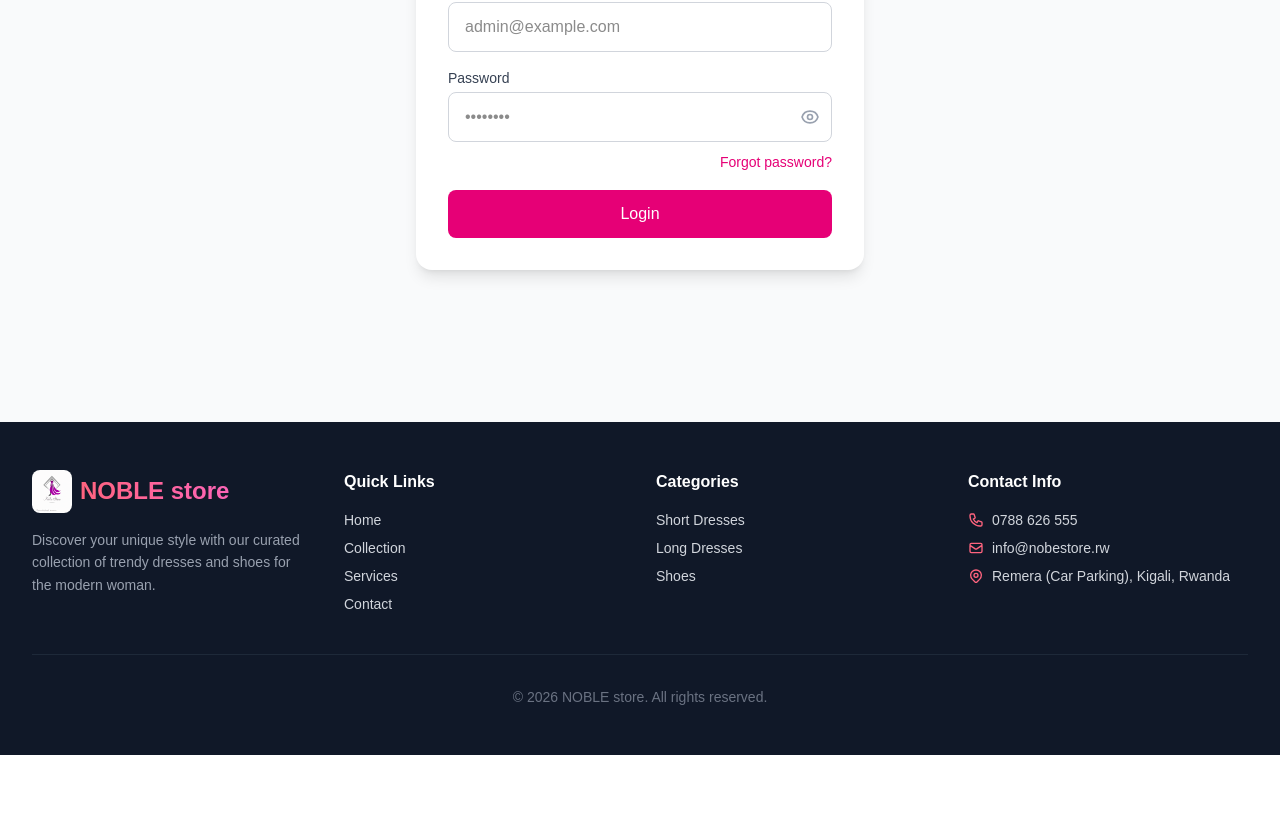
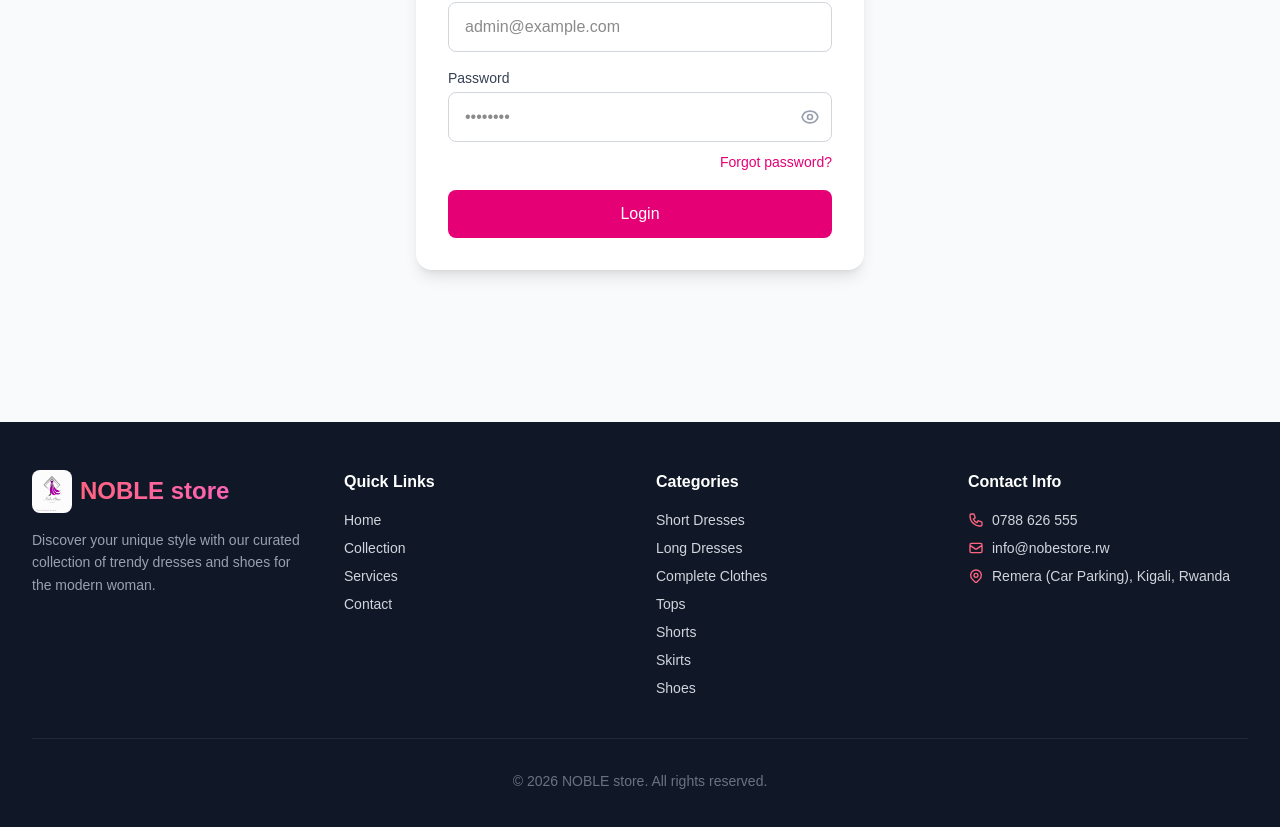
Before and after one commit to walternkusi/noble-store, a Next.js app: page /admin/login in a window 1280 px wide. Shown: the part 443-1270 px from the top of the page. Before the commit the page ends 1198 px from the top, so only its background shows below. Built offline with nearby package versions, Linux system fonts and the light colour scheme.

Commit message:
replace all files with new version

```diff
--- a/src/app/admin/products/[id]/edit/page.tsx
+++ b/src/app/admin/products/[id]/edit/page.tsx
@@ -231,7 +231,10 @@ export default function EditProductPage({ params }: { params: Promise<{ id: stri
                   <option value="">Select category</option>
                   <option value="Short Dresses">Short Dresses</option>
                   <option value="Long Dresses">Long Dresses</option>
+                  <option value="Complete Clothes">Complete Clothes</option>
                   <option value="Tops">Tops</option>
+                  <option value="Shorts">Shorts</option>
+                  <option value="Skirts">Skirts</option>
                   <option value="Shoes">Shoes</option>
                 </select>
               </div>
--- a/src/app/admin/products/new/page.tsx
+++ b/src/app/admin/products/new/page.tsx
@@ -144,11 +144,14 @@ export default function NewProductPage() {
                 className="w-full px-4 py-2 border border-gray-300 rounded-lg focus:ring-2 focus:ring-pink-500 focus:border-transparent outline-none text-black"
                 required
               >
-                <option value="">Select category</option>
-                <option value="Short Dresses">Short Dresses</option>
-                <option value="Long Dresses">Long Dresses</option>
-                <option value="Tops">Tops</option>
-                <option value="Shoes">Shoes</option>
+                  <option value="">Select category</option>
+                  <option value="Short Dresses">Short Dresses</option>
+                  <option value="Long Dresses">Long Dresses</option>
+                  <option value="Complete Clothes">Complete Clothes</option>
+                  <option value="Tops">Tops</option>
+                  <option value="Shorts">Shorts</option>
+                  <option value="Skirts">Skirts</option>
+                  <option value="Shoes">Shoes</option>
               </select>
             </div>
 
--- a/src/app/admin/products/page.tsx
+++ b/src/app/admin/products/page.tsx
@@ -29,26 +29,28 @@ export default function AdminProductsPage() {
     product: null,
   });
 
-  const fetchProducts = async () => {
-    setLoading(true);
-    try {
-      const token = localStorage.getItem('admin_token');
-      const res = await fetch('/api/products', {
-        headers: { Authorization: `Bearer ${token}` },
+  useEffect(() => {
+    let cancelled = false;
+    const token = localStorage.getItem('admin_token');
+    fetch('/api/products', {
+      headers: { Authorization: `Bearer ${token}` },
+    })
+      .then(res => (res.ok ? res.json() : Promise.reject(new Error('Failed to fetch products'))))
+      .then(data => {
+        if (!cancelled) {
+          setProducts(Array.isArray(data) ? data : []);
+          setLoading(false);
+        }
+      })
+      .catch(error => {
+        console.error('Failed to fetch products:', error);
+        if (!cancelled) {
+          setLoading(false);
+        }
       });
-      if (res.ok) {
-        const data = await res.json();
-        setProducts(data);
-      }
-    } catch (error) {
-      console.error('Failed to fetch products:', error);
-    } finally {
-      setLoading(false);
-    }
-  };
-
-  useEffect(() => {
-    fetchProducts();
+    return () => {
+      cancelled = true;
+    };
   }, []);
 
   const handleDelete = async (productId: string) => {
@@ -103,6 +105,10 @@ export default function AdminProductsPage() {
           <option value="">All Categories</option>
           <option value="Short Dresses">Short Dresses</option>
           <option value="Long Dresses">Long Dresses</option>
+          <option value="Complete Clothes">Complete Clothes</option>
+          <option value="Tops">Tops</option>
+          <option value="Shorts">Shorts</option>
+          <option value="Skirts">Skirts</option>
           <option value="Shoes">Shoes</option>
         </select>
       </div>
--- a/src/app/collection/page.tsx
+++ b/src/app/collection/page.tsx
@@ -87,7 +87,7 @@ export default function CollectionPage({
             <div>
               <h3 className="font-semibold text-gray-900 mb-3">Category</h3>
               <div className="space-y-2">
-                {['', 'short-dresses', 'long-dresses', 'tops', 'shoes'].map((cat) => (
+                {['', 'short-dresses', 'long-dresses', 'complete-clothes', 'tops', 'shorts', 'skirts', 'shoes'].map((cat) => (
                   <label key={cat} className="flex items-center gap-2 cursor-pointer text-sm text-gray-600">
                     <input
                       type="radio"
--- a/src/app/page.tsx
+++ b/src/app/page.tsx
@@ -17,9 +17,24 @@ const categories = [
     gradient: 'from-purple-400 to-indigo-500',
   },
   {
+    name: 'Complete Clothes',
+    slug: 'complete-clothes',
+    gradient: 'from-fuchsia-400 to-purple-500',
+  },
+  {
     name: 'Tops',
     slug: 'tops',
     gradient: 'from-emerald-400 to-teal-500',
+  },
+  {
+    name: 'Shorts',
+    slug: 'shorts',
+    gradient: 'from-sky-400 to-blue-500',
+  },
+  {
+    name: 'Skirts',
+    slug: 'skirts',
+    gradient: 'from-red-400 to-rose-500',
   },
   {
     name: 'Shoes',
--- a/src/components/Footer.tsx
+++ b/src/components/Footer.tsx
@@ -33,6 +33,10 @@ export default function Footer() {
             <ul className="space-y-2 text-sm">
               <li><Link href="/collection?category=short-dresses" className="hover:text-rose-400 transition-colors">Short Dresses</Link></li>
               <li><Link href="/collection?category=long-dresses" className="hover:text-rose-400 transition-colors">Long Dresses</Link></li>
+              <li><Link href="/collection?category=complete-clothes" className="hover:text-rose-400 transition-colors">Complete Clothes</Link></li>
+              <li><Link href="/collection?category=tops" className="hover:text-rose-400 transition-colors">Tops</Link></li>
+              <li><Link href="/collection?category=shorts" className="hover:text-rose-400 transition-colors">Shorts</Link></li>
+              <li><Link href="/collection?category=skirts" className="hover:text-rose-400 transition-colors">Skirts</Link></li>
               <li><Link href="/collection?category=shoes" className="hover:text-rose-400 transition-colors">Shoes</Link></li>
             </ul>
           </div>
```
